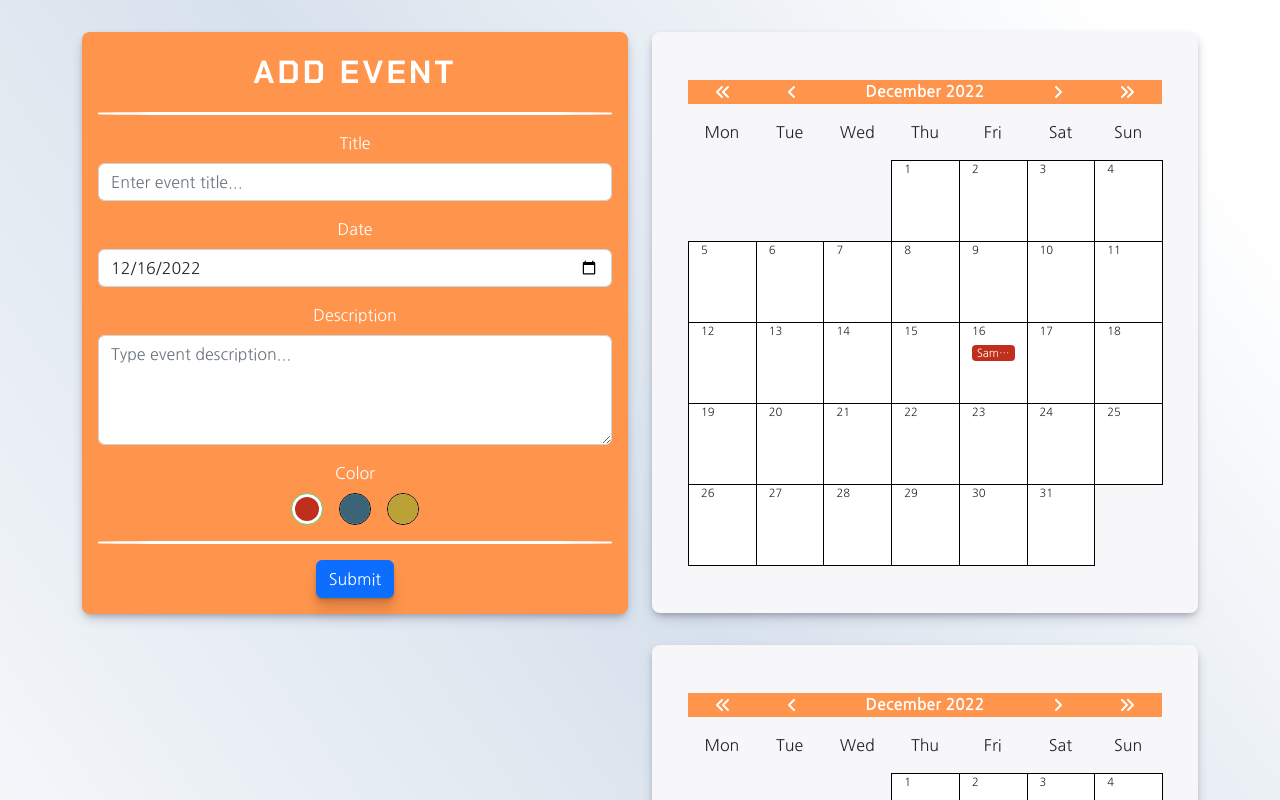
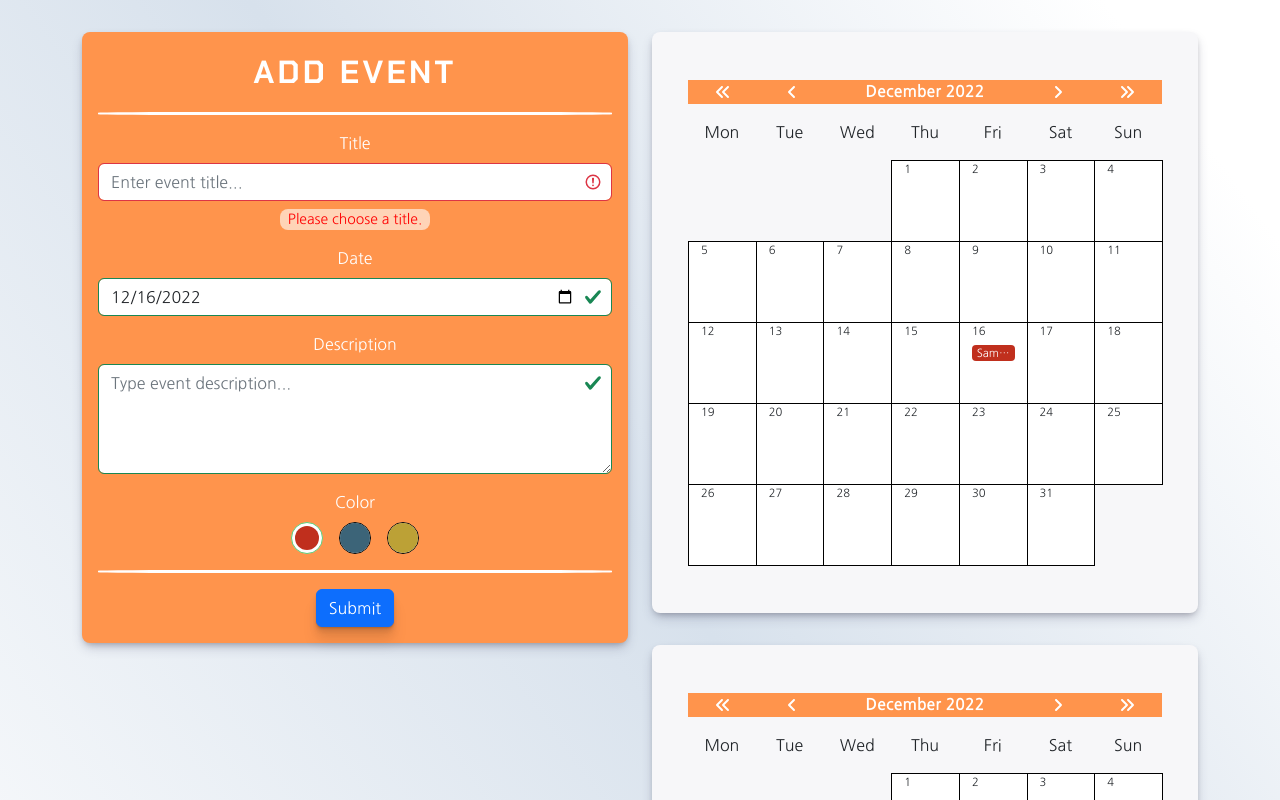
Before and after one commit to miloszmisiek/byss-task, a React (Vite) app: page / in a window 1280 px wide. Both pictures are taken after typing "Sample", "Sample" into the empty fields and a click on the button "Submit". Shown: the top 800 px of the page. Built offline with nearby package versions, Linux system fonts and the light colour scheme.

Commit message:
Add bootstrap form validation with styling

```diff
--- a/src/components/EventForm/EventForm.jsx
+++ b/src/components/EventForm/EventForm.jsx
@@ -25,6 +25,7 @@ function EventForm({ events, setEvents, edit, setEdit }) {
   };
   const [eventData, setEventData] = useState(initialState);
   const { title, date, description, color } = eventData;
+  const [validated, setValidated] = useState(false);
   const updateEvent = () => {
     setEvents((current) =>
       current.map((obj) => {
@@ -50,7 +51,13 @@ function EventForm({ events, setEvents, edit, setEdit }) {
     });
   };
   const handleSubmit = (e) => {
+    const form = e.currentTarget;
     e.preventDefault();
+
+    if (form.checkValidity() === false) {
+      e.stopPropagation();
+    }
+    setValidated(true);
     edit === null
       ? setEvents([...events, { ...eventData, id: 0, evId: events.length }])
       : updateEvent();
@@ -70,7 +77,7 @@ function EventForm({ events, setEvents, edit, setEdit }) {
 
   return (
     <EventWrapper>
-      <Form onSubmit={handleSubmit}>
+      <Form noValidate validated={validated} onSubmit={handleSubmit}>
         <FormHead>
           {edit !== null ? (
             <>
@@ -92,6 +99,7 @@ function EventForm({ events, setEvents, edit, setEdit }) {
             onChange={handleChange}
             required
           />
+          <Form.Control.Feedback type="invalid">Please choose a title.</Form.Control.Feedback>
         </Form.Group>
         <Form.Group className="mb-3" controlId="formBasicPassword">
           <Form.Label>Date</Form.Label>
@@ -103,6 +111,7 @@ function EventForm({ events, setEvents, edit, setEdit }) {
             onChange={handleChange}
             required
           />
+          <Form.Control.Feedback type="invalid">Please provide a valid date.</Form.Control.Feedback>
         </Form.Group>
         <Form.Group className="mb-3" controlId="eventTextArea">
           <Form.Label>Description</Form.Label>
--- a/src/components/EventForm/styled.js
+++ b/src/components/EventForm/styled.js
@@ -6,6 +6,15 @@ export const EventWrapper = styled.div`
   box-shadow: rgba(50, 50, 93, 0.25) 0px 6px 12px -2px, rgba(0, 0, 0, 0.3) 0px 3px 7px -3px;
   background-color: hsl(24 100% 65%);
   color: white;
+
+  .invalid-feedback {
+    color: red !important;
+    background: rgba(255, 255, 255, 0.6);
+    width: max-content;
+    margin: 0.5rem auto;
+    border-radius: 8px;
+    padding: 0 0.5rem;
+  }
 `;
 
 export const EventElement = styled.div`
```
